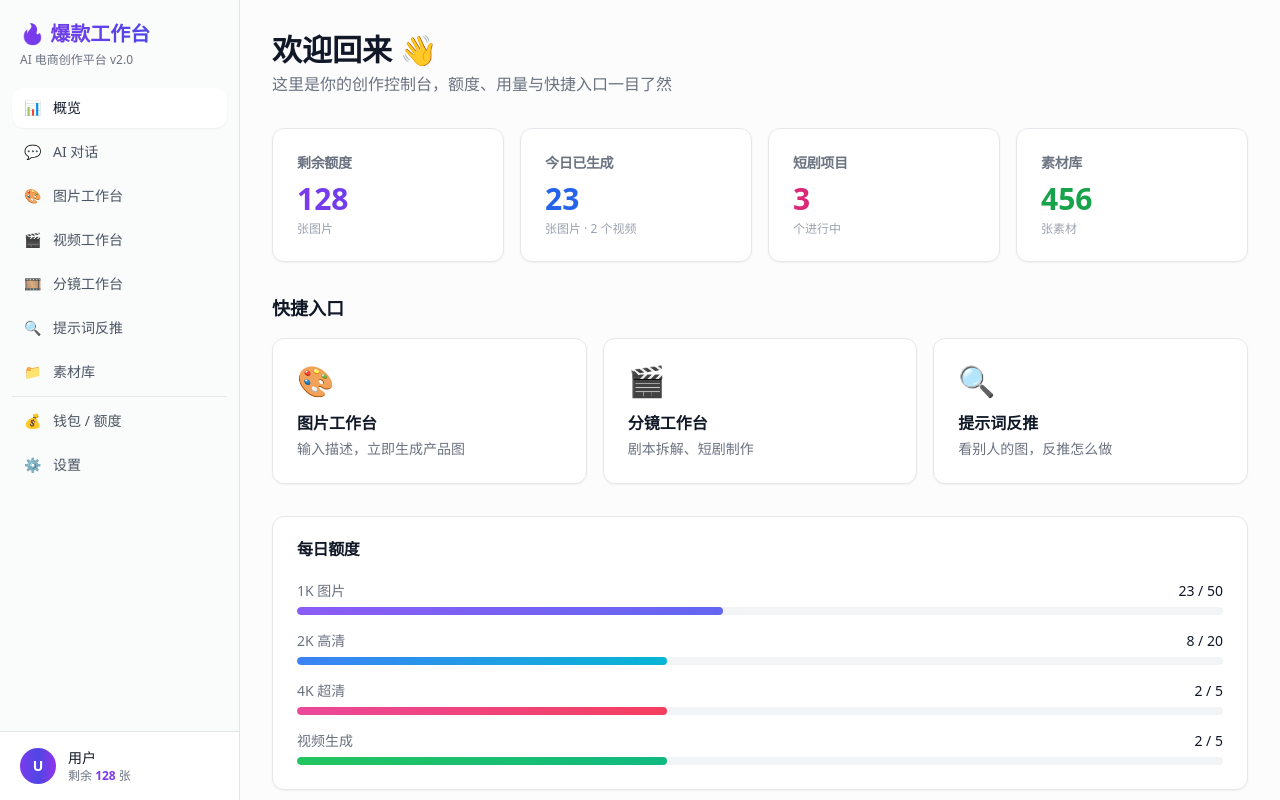
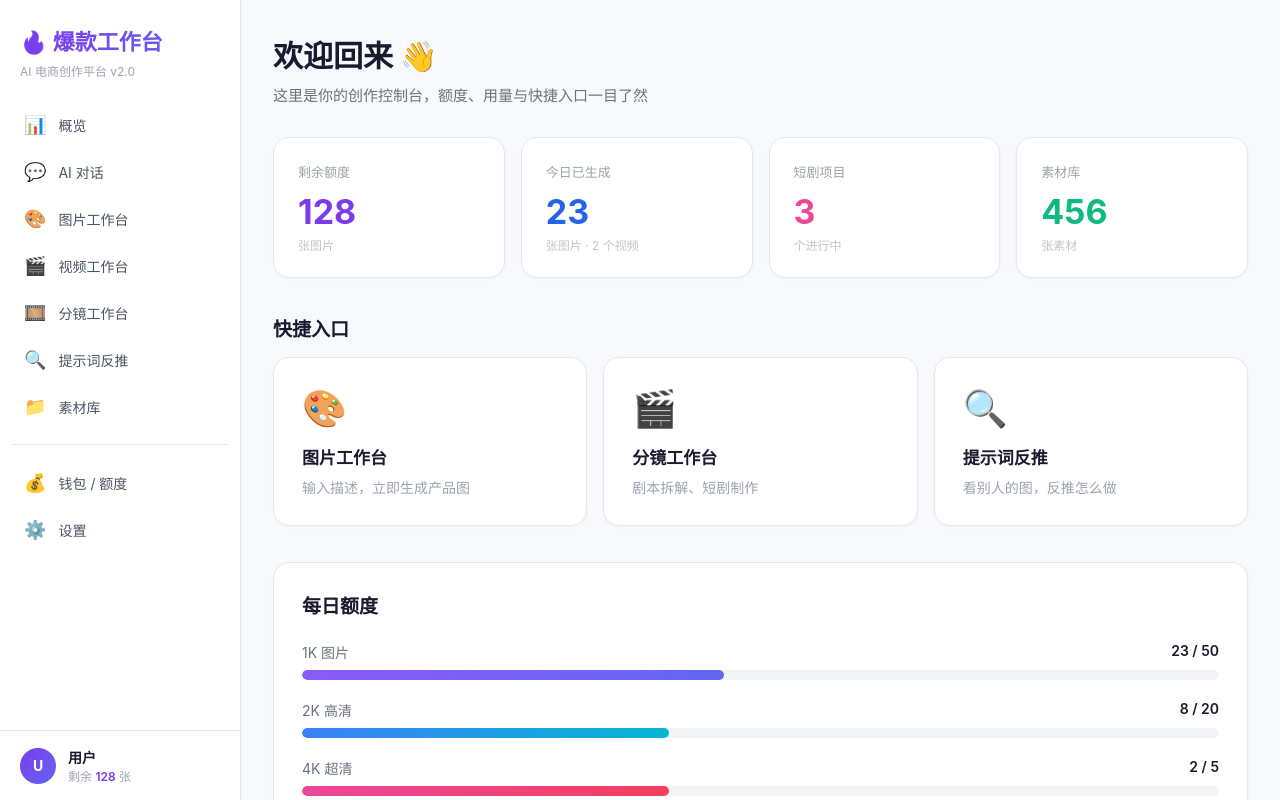
Before and after one commit to kj2625632-lab/workbench-v2, a Next.js app: page / in a window 1280 px wide. Built offline with nearby package versions, Linux system fonts and the light colour scheme.

Commit message:
rewrite layout and dashboard with inline styles (no Tailwind dependency)

```diff
--- a/app/layout.tsx
+++ b/app/layout.tsx
@@ -1,77 +1,72 @@
 import type { Metadata } from "next";
-import "./globals.css";
 
 export const metadata: Metadata = {
-  title: "爆款工作台 — AI 电商创作平台",
-  description: "AI 图片生成 · 视频制作 · 短剧分镜 · 一站式创作",
+  title: "爆款工作台 - AI 电商创作平台",
+  description: "AI 图片生成、视频制作、短剧分镜、一站式创作",
 };
+
+const navItems = [
+  { icon: "📊", label: "概览", href: "/" },
+  { icon: "💬", label: "AI 对话", href: "/chat" },
+  { icon: "🎨", label: "图片工作台", href: "/image" },
+  { icon: "🎬", label: "视频工作台", href: "/video" },
+  { icon: "🎞️", label: "分镜工作台", href: "/storyboard" },
+  { icon: "🔍", label: "提示词反推", href: "/reverse" },
+  { icon: "📁", label: "素材库", href: "/assets" },
+];
+
+const bottomItems = [
+  { icon: "💰", label: "钱包 / 额度", href: "/wallet" },
+  { icon: "⚙️", label: "设置", href: "/settings" },
+];
 
 export default function RootLayout({ children }: { children: React.ReactNode }) {
   return (
     <html lang="zh-CN">
-      <body className="min-h-screen bg-background text-foreground antialiased">
-        <div className="flex h-screen overflow-hidden">
+      <body style={{ margin: 0, padding: 0, fontFamily: "-apple-system, BlinkMacSystemFont, 'Segoe UI', 'PingFang SC', 'Microsoft YaHei', sans-serif", background: "#f8f9fc", color: "#1a1a2e", height: "100vh", overflow: "hidden" }}>
+        <div style={{ display: "flex", height: "100vh" }}>
           {/* Sidebar */}
-          <aside className="w-60 flex flex-col border-r bg-gray-50/80">
+          <aside style={{ width: "240px", background: "#fff", borderRight: "1px solid #e5e7eb", display: "flex", flexDirection: "column", flexShrink: 0 }}>
             {/* Logo */}
-            <div className="px-5 py-5">
-              <h1 className="text-xl font-bold">
-                <span className="gradient-text">🔥 爆款工作台</span>
+            <div style={{ padding: "24px 20px" }}>
+              <h1 style={{ margin: 0, fontSize: "22px", fontWeight: 700, background: "linear-gradient(135deg, #7c3aed, #6366f1)", WebkitBackgroundClip: "text", WebkitTextFillColor: "transparent" }}>
+                🔥 爆款工作台
               </h1>
-              <p className="text-xs text-gray-500 mt-1">AI 电商创作平台 v2.0</p>
+              <p style={{ margin: "6px 0 0", fontSize: "12px", color: "#9ca3af" }}>AI 电商创作平台 v2.0</p>
             </div>
 
             {/* Nav */}
-            <nav className="flex-1 px-3 space-y-1">
-              <a href="/" className="flex items-center gap-3 px-3 py-2.5 rounded-lg text-sm font-medium text-gray-900 bg-white shadow-sm">
-                <span>📊</span> 概览
-              </a>
-              <a href="/chat" className="flex items-center gap-3 px-3 py-2.5 rounded-lg text-sm text-gray-600 hover:bg-white hover:text-gray-900 hover:shadow-sm transition-all">
-                <span>💬</span> AI 对话
-              </a>
-              <a href="/image" className="flex items-center gap-3 px-3 py-2.5 rounded-lg text-sm text-gray-600 hover:bg-white hover:text-gray-900 hover:shadow-sm transition-all">
-                <span>🎨</span> 图片工作台
-              </a>
-              <a href="/video" className="flex items-center gap-3 px-3 py-2.5 rounded-lg text-sm text-gray-600 hover:bg-white hover:text-gray-900 hover:shadow-sm transition-all">
-                <span>🎬</span> 视频工作台
-              </a>
-              <a href="/storyboard" className="flex items-center gap-3 px-3 py-2.5 rounded-lg text-sm text-gray-600 hover:bg-white hover:text-gray-900 hover:shadow-sm transition-all">
-                <span>🎞️</span> 分镜工作台
-              </a>
-              <a href="/reverse" className="flex items-center gap-3 px-3 py-2.5 rounded-lg text-sm text-gray-600 hover:bg-white hover:text-gray-900 hover:shadow-sm transition-all">
-                <span>🔍</span> 提示词反推
-              </a>
-              <a href="/assets" className="flex items-center gap-3 px-3 py-2.5 rounded-lg text-sm text-gray-600 hover:bg-white hover:text-gray-900 hover:shadow-sm transition-all">
-                <span>📁</span> 素材库
-              </a>
-
-              <div className="h-px bg-gray-200 my-4" />
-
-              <a href="/wallet" className="flex items-center gap-3 px-3 py-2.5 rounded-lg text-sm text-gray-600 hover:bg-white hover:text-gray-900 hover:shadow-sm transition-all">
-                <span>💰</span> 钱包 / 额度
-              </a>
-              <a href="/settings" className="flex items-center gap-3 px-3 py-2.5 rounded-lg text-sm text-gray-600 hover:bg-white hover:text-gray-900 hover:shadow-sm transition-all">
-                <span>⚙️</span> 设置
-              </a>
+            <nav style={{ flex: 1, padding: "0 12px", overflow: "auto" }}>
+              {navItems.map((item) => (
+                <a key={item.href} href={item.href} style={{ display: "flex", alignItems: "center", gap: "12px", padding: "11px 12px", borderRadius: "10px", fontSize: "14px", color: "#4b5563", textDecoration: "none", marginBottom: "4px", transition: "all 0.2s" }}>
+                  <span style={{ fontSize: "18px" }}>{item.icon}</span>
+                  {item.label}
+                </a>
+              ))}
+              <div style={{ height: "1px", background: "#e5e7eb", margin: "16px 0" }} />
+              {bottomItems.map((item) => (
+                <a key={item.href} href={item.href} style={{ display: "flex", alignItems: "center", gap: "12px", padding: "11px 12px", borderRadius: "10px", fontSize: "14px", color: "#4b5563", textDecoration: "none", marginBottom: "4px" }}>
+                  <span style={{ fontSize: "18px" }}>{item.icon}</span>
+                  {item.label}
+                </a>
+              ))}
             </nav>
 
             {/* User */}
-            <div className="px-5 py-4 border-t bg-white">
-              <div className="flex items-center gap-3">
-                <div className="w-9 h-9 rounded-full gradient-primary flex items-center justify-center text-white text-sm font-bold">
-                  U
-                </div>
-                <div className="flex-1 min-w-0">
-                  <p className="text-sm font-medium truncate text-gray-900">用户</p>
-                  <p className="text-xs text-gray-500">剩余 <span className="text-violet-600 font-semibold">128</span> 张</p>
+            <div style={{ padding: "16px 20px", borderTop: "1px solid #e5e7eb" }}>
+              <div style={{ display: "flex", alignItems: "center", gap: "12px" }}>
+                <div style={{ width: "36px", height: "36px", borderRadius: "50%", background: "linear-gradient(135deg, #7c3aed, #6366f1)", color: "#fff", display: "flex", alignItems: "center", justifyContent: "center", fontSize: "14px", fontWeight: 700 }}>U</div>
+                <div>
+                  <p style={{ margin: 0, fontSize: "14px", fontWeight: 600, color: "#1a1a2e" }}>用户</p>
+                  <p style={{ margin: 0, fontSize: "12px", color: "#9ca3af" }}>剩余 <span style={{ color: "#7c3aed", fontWeight: 600 }}>128</span> 张</p>
                 </div>
               </div>
             </div>
           </aside>
 
           {/* Main */}
-          <main className="flex-1 overflow-y-auto bg-gray-50/50">
-            <div className="p-8">{children}</div>
+          <main style={{ flex: 1, overflow: "auto", padding: "32px" }}>
+            {children}
           </main>
         </div>
       </body>
--- a/app/page.tsx
+++ b/app/page.tsx
@@ -1,117 +1,72 @@
-import { Card, CardContent, CardHeader, CardTitle } from "@/components/ui/card";
+const stats = [
+  { label: "剩余额度", value: "128", sub: "张图片", color: "#7c3aed" },
+  { label: "今日已生成", value: "23", sub: "张图片 · 2 个视频", color: "#2563eb" },
+  { label: "短剧项目", value: "3", sub: "个进行中", color: "#ec4899" },
+  { label: "素材库", value: "456", sub: "张素材", color: "#10b981" },
+];
+
+const quickActions = [
+  { icon: "🎨", title: "图片工作台", desc: "输入描述，立即生成产品图", href: "/image", border: "#c4b5fd" },
+  { icon: "🎬", title: "分镜工作台", desc: "剧本拆解、短剧制作", href: "/storyboard", border: "#93c5fd" },
+  { icon: "🔍", title: "提示词反推", desc: "看别人的图，反推怎么做", href: "/reverse", border: "#86efac" },
+];
+
+const usage = [
+  { label: "1K 图片", used: 23, total: 50, color: "linear-gradient(90deg, #8b5cf6, #6366f1)" },
+  { label: "2K 高清", used: 8, total: 20, color: "linear-gradient(90deg, #3b82f6, #06b6d4)" },
+  { label: "4K 超清", used: 2, total: 5, color: "linear-gradient(90deg, #ec4899, #f43f5e)" },
+  { label: "视频生成", used: 2, total: 5, color: "linear-gradient(90deg, #22c55e, #10b981)" },
+];
 
 export default function Dashboard() {
   return (
-    <div className="space-y-8">
+    <div style={{ maxWidth: "1100px" }}>
       {/* Header */}
-      <div>
-        <h1 className="text-3xl font-bold text-gray-900">欢迎回来 👋</h1>
-        <p className="text-gray-500 mt-1">这里是你的创作控制台，额度、用量与快捷入口一目了然</p>
+      <div style={{ marginBottom: "32px" }}>
+        <h1 style={{ margin: 0, fontSize: "30px", fontWeight: 700, color: "#1a1a2e" }}>欢迎回来 👋</h1>
+        <p style={{ margin: "8px 0 0", fontSize: "15px", color: "#6b7280" }}>这里是你的创作控制台，额度、用量与快捷入口一目了然</p>
       </div>
 
       {/* Stats */}
-      <div className="grid grid-cols-1 md:grid-cols-2 lg:grid-cols-4 gap-4">
-        <Card className="border-gray-200">
-          <CardHeader className="pb-2">
-            <CardTitle className="text-sm text-gray-500">剩余额度</CardTitle>
-          </CardHeader>
-          <CardContent>
-            <div className="text-3xl font-bold gradient-text">128</div>
-            <p className="text-xs text-gray-400 mt-1">张图片</p>
-          </CardContent>
-        </Card>
-        <Card className="border-gray-200">
-          <CardHeader className="pb-2">
-            <CardTitle className="text-sm text-gray-500">今日已生成</CardTitle>
-          </CardHeader>
-          <CardContent>
-            <div className="text-3xl font-bold text-blue-600">23</div>
-            <p className="text-xs text-gray-400 mt-1">张图片 · 2 个视频</p>
-          </CardContent>
-        </Card>
-        <Card className="border-gray-200">
-          <CardHeader className="pb-2">
-            <CardTitle className="text-sm text-gray-500">短剧项目</CardTitle>
-          </CardHeader>
-          <CardContent>
-            <div className="text-3xl font-bold text-pink-600">3</div>
-            <p className="text-xs text-gray-400 mt-1">个进行中</p>
-          </CardContent>
-        </Card>
-        <Card className="border-gray-200">
-          <CardHeader className="pb-2">
-            <CardTitle className="text-sm text-gray-500">素材库</CardTitle>
-          </CardHeader>
-          <CardContent>
-            <div className="text-3xl font-bold text-green-600">456</div>
-            <p className="text-xs text-gray-400 mt-1">张素材</p>
-          </CardContent>
-        </Card>
+      <div style={{ display: "grid", gridTemplateColumns: "repeat(auto-fit, minmax(220px, 1fr))", gap: "16px", marginBottom: "36px" }}>
+        {stats.map((s) => (
+          <div key={s.label} style={{ background: "#fff", borderRadius: "16px", padding: "24px", border: "1px solid #e5e7eb", boxShadow: "0 1px 3px rgba(0,0,0,0.04)" }}>
+            <p style={{ margin: 0, fontSize: "13px", color: "#9ca3af", fontWeight: 500 }}>{s.label}</p>
+            <p style={{ margin: "10px 0 4px", fontSize: "34px", fontWeight: 700, color: s.color }}>{s.value}</p>
+            <p style={{ margin: 0, fontSize: "12px", color: "#c0c4cc" }}>{s.sub}</p>
+          </div>
+        ))}
       </div>
 
       {/* Quick Actions */}
-      <div>
-        <h2 className="text-lg font-semibold text-gray-900 mb-4">快捷入口</h2>
-        <div className="grid grid-cols-1 md:grid-cols-2 lg:grid-cols-3 gap-4">
-          <a href="/image" className="block">
-            <Card className="border-gray-200 hover:border-violet-300 hover:shadow-md transition-all cursor-pointer">
-              <CardContent className="p-6">
-                <div className="text-3xl mb-3">🎨</div>
-                <h3 className="font-semibold text-gray-900">图片工作台</h3>
-                <p className="text-sm text-gray-500 mt-1">输入描述，立即生成产品图</p>
-              </CardContent>
-            </Card>
+      <h2 style={{ margin: "0 0 16px", fontSize: "19px", fontWeight: 600, color: "#1a1a2e" }}>快捷入口</h2>
+      <div style={{ display: "grid", gridTemplateColumns: "repeat(auto-fit, minmax(260px, 1fr))", gap: "16px", marginBottom: "36px" }}>
+        {quickActions.map((a) => (
+          <a key={a.title} href={a.href} style={{ display: "block", background: "#fff", borderRadius: "16px", padding: "28px", border: "1px solid #e5e7eb", textDecoration: "none", transition: "all 0.2s", boxShadow: "0 1px 3px rgba(0,0,0,0.04)" }}>
+            <div style={{ fontSize: "36px", marginBottom: "14px" }}>{a.icon}</div>
+            <h3 style={{ margin: 0, fontSize: "17px", fontWeight: 600, color: "#1a1a2e" }}>{a.title}</h3>
+            <p style={{ margin: "8px 0 0", fontSize: "14px", color: "#9ca3af" }}>{a.desc}</p>
           </a>
-          <a href="/storyboard" className="block">
-            <Card className="border-gray-200 hover:border-blue-300 hover:shadow-md transition-all cursor-pointer">
-              <CardContent className="p-6">
-                <div className="text-3xl mb-3">🎬</div>
-                <h3 className="font-semibold text-gray-900">分镜工作台</h3>
-                <p className="text-sm text-gray-500 mt-1">剧本拆解、短剧制作</p>
-              </CardContent>
-            </Card>
-          </a>
-          <a href="/reverse" className="block">
-            <Card className="border-gray-200 hover:border-green-300 hover:shadow-md transition-all cursor-pointer">
-              <CardContent className="p-6">
-                <div className="text-3xl mb-3">🔍</div>
-                <h3 className="font-semibold text-gray-900">提示词反推</h3>
-                <p className="text-sm text-gray-500 mt-1">看别人的图，反推怎么做</p>
-              </CardContent>
-            </Card>
-          </a>
-        </div>
+        ))}
       </div>
 
       {/* Usage */}
-      <Card className="border-gray-200">
-        <CardHeader>
-          <CardTitle className="text-gray-900">每日额度</CardTitle>
-        </CardHeader>
-        <CardContent>
-          <div className="space-y-4">
-            {[
-              { label: "1K 图片", used: 23, total: 50, color: "from-violet-500 to-indigo-500" },
-              { label: "2K 高清", used: 8, total: 20, color: "from-blue-500 to-cyan-500" },
-              { label: "4K 超清", used: 2, total: 5, color: "from-pink-500 to-rose-500" },
-              { label: "视频生成", used: 2, total: 5, color: "from-green-500 to-emerald-500" },
-            ].map((item) => (
-              <div key={item.label}>
-                <div className="flex justify-between text-sm mb-1.5">
-                  <span className="text-gray-500">{item.label}</span>
-                  <span className="font-medium text-gray-900">{item.used} / {item.total}</span>
-                </div>
-                <div className="h-2 bg-gray-100 rounded-full overflow-hidden">
-                  <div
-                    className={`h-full rounded-full bg-gradient-to-r ${item.color} transition-all duration-500`}
-                    style={{ width: `${(item.used / item.total) * 100}%` }}
-                  />
-                </div>
+      <div style={{ background: "#fff", borderRadius: "16px", padding: "28px", border: "1px solid #e5e7eb", boxShadow: "0 1px 3px rgba(0,0,0,0.04)" }}>
+        <h2 style={{ margin: "0 0 24px", fontSize: "19px", fontWeight: 600, color: "#1a1a2e" }}>每日额度</h2>
+        <div style={{ display: "flex", flexDirection: "column", gap: "20px" }}>
+          {usage.map((u) => (
+            <div key={u.label}>
+              <div style={{ display: "flex", justifyContent: "space-between", marginBottom: "8px", fontSize: "14px" }}>
+                <span style={{ color: "#6b7280" }}>{u.label}</span>
+                <span style={{ fontWeight: 600, color: "#1a1a2e" }}>{u.used} / {u.total}</span>
               </div>
-            ))}
-          </div>
-        </CardContent>
-      </Card>
+              <div style={{ height: "10px", background: "#f3f4f6", borderRadius: "99px", overflow: "hidden" }}>
+                <div style={{ height: "100%", width: `${(u.used / u.total) * 100}%`, background: u.color, borderRadius: "99px" }} />
+              </div>
+            </div>
+          ))}
+        </div>
+      </div>
     </div>
   );
 }
```
